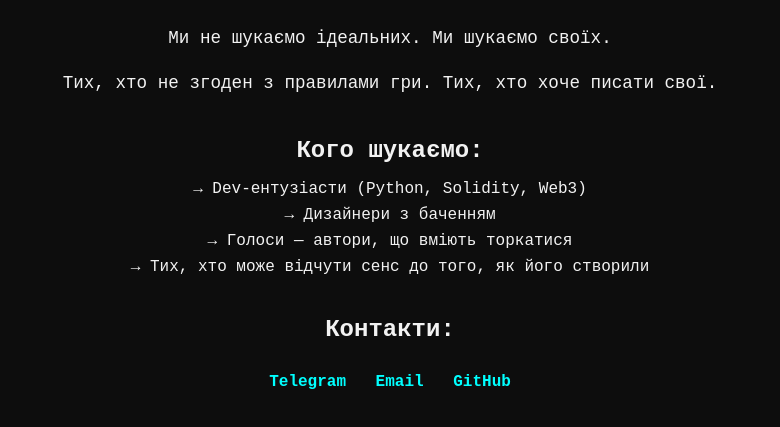
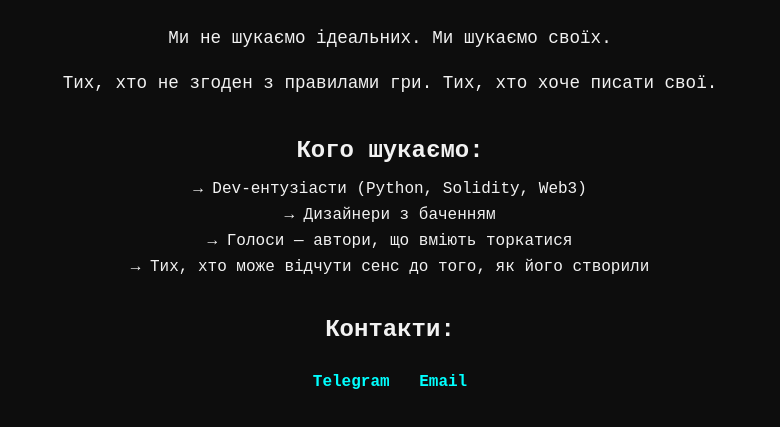
Before and after one commit to yuriypotoki/sentinai-site, a plain HTML site: page join.html in a window 1280 px wide. Shown: the part 95-522 px from the top of the page, without its empty margins (250-1030 px from the left). Drawn offline with Linux system fonts and the light colour scheme.

Commit message:
Update join.html

```diff
--- a/join.html
+++ b/join.html
@@ -68,7 +68,7 @@
     <h2>Контакти:</h2>
     <a href="https://t.me/sentinai_society" target="_blank">Telegram</a>
     <a href="mailto:youremail@example.com">Email</a>
-    <a href="https://github.com/yuriypotoki" target="_blank">GitHub</a>
+
   </div>
 
 </body>
```
